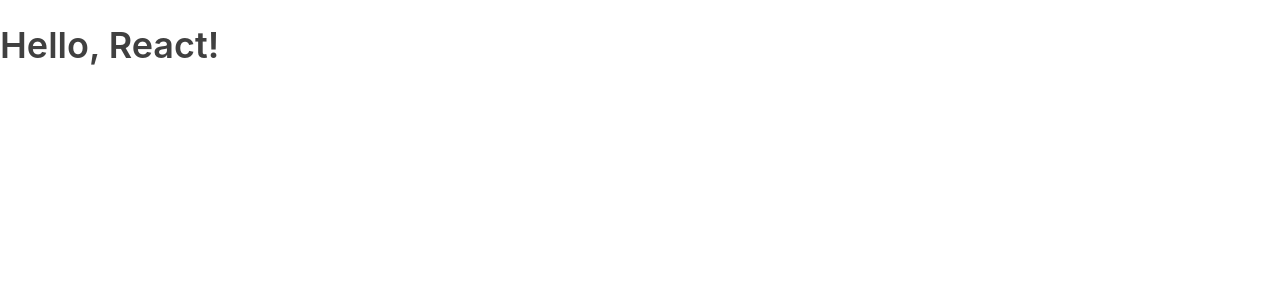
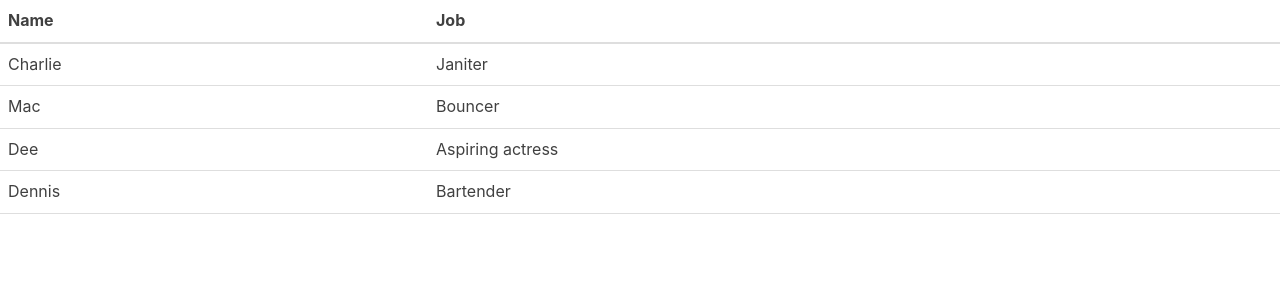
Before and after one commit to engmbuthia01/react, a React (Create React App) app in the folder react-tutorial/: page / in a window 1280 px wide. Shown: the top 300 px of the page. Built offline with nearby package versions, Linux system fonts and the light colour scheme.

Commit message:
created a new component Table in the file Table.js and loaded it to App.js by importing it

```diff
--- a/react-tutorial/src/App.js
+++ b/react-tutorial/src/App.js
@@ -1,10 +1,11 @@
 import React, { Component } from 'react'
+import Table from './Table'
 
 class App extends Component {
     render() {
         return (
             <div className="App">
-                <h1>Hello, React!</h1>
+                <Table />
             </div>
         )
     }
--- /dev/null
+++ b/react-tutorial/src/Table.js
@@ -0,0 +1,36 @@
+import React, { Component } from 'react'
+
+class Table extends Component {
+    render() {
+        return (
+            <table>
+                <thead>
+                    <tr>
+                        <th>Name</th>
+                        <th>Job</th>
+                    </tr>
+                </thead>
+                <tbody>
+                    <tr>
+                        <td>Charlie</td>
+                        <td>Janiter</td>
+                    </tr>
+                    <tr>
+                        <td>Mac</td>
+                        <td>Bouncer</td>
+                    </tr>
+                    <tr>
+                        <td>Dee</td>
+                        <td>Aspiring actress</td>
+                    </tr>
+                    <tr>
+                        <td>Dennis</td>
+                        <td>Bartender</td>
+                    </tr>
+                </tbody>
+            </table>
+        )
+    }
+}
+
+export default Table
```
